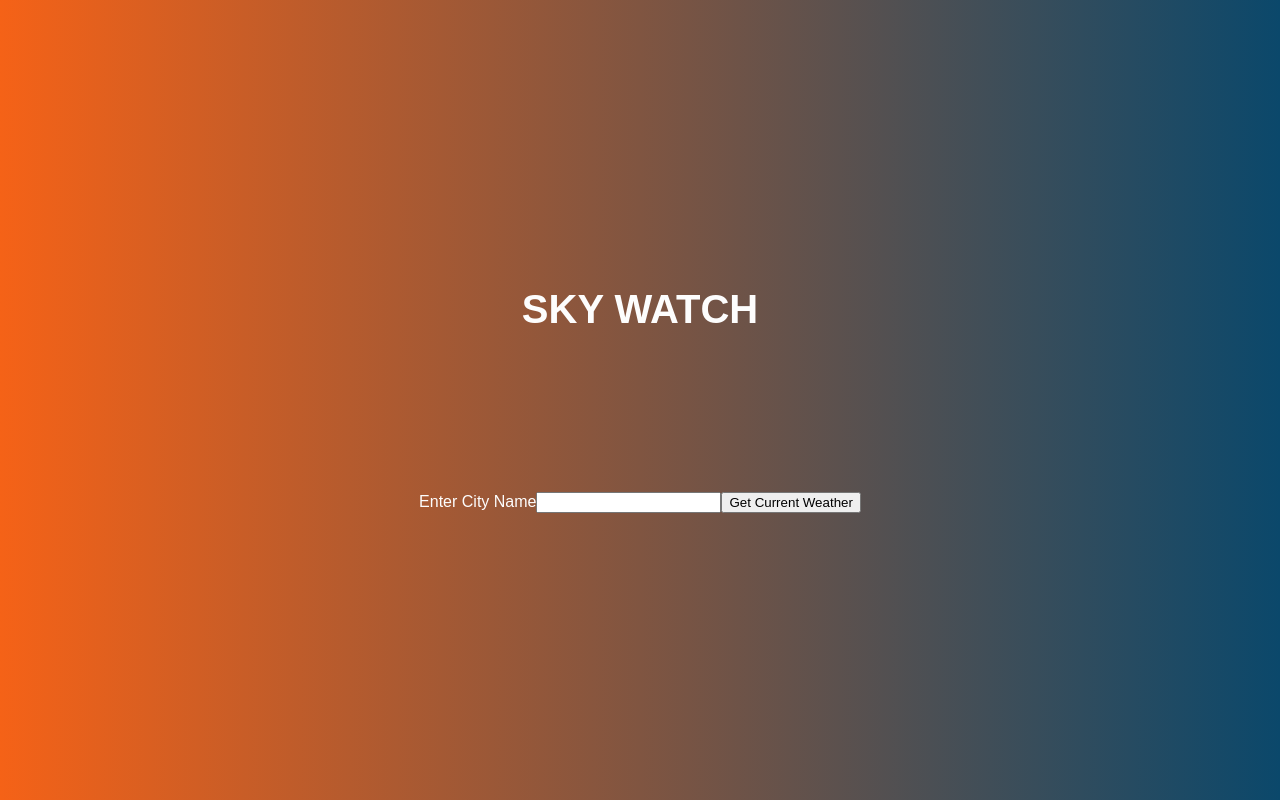
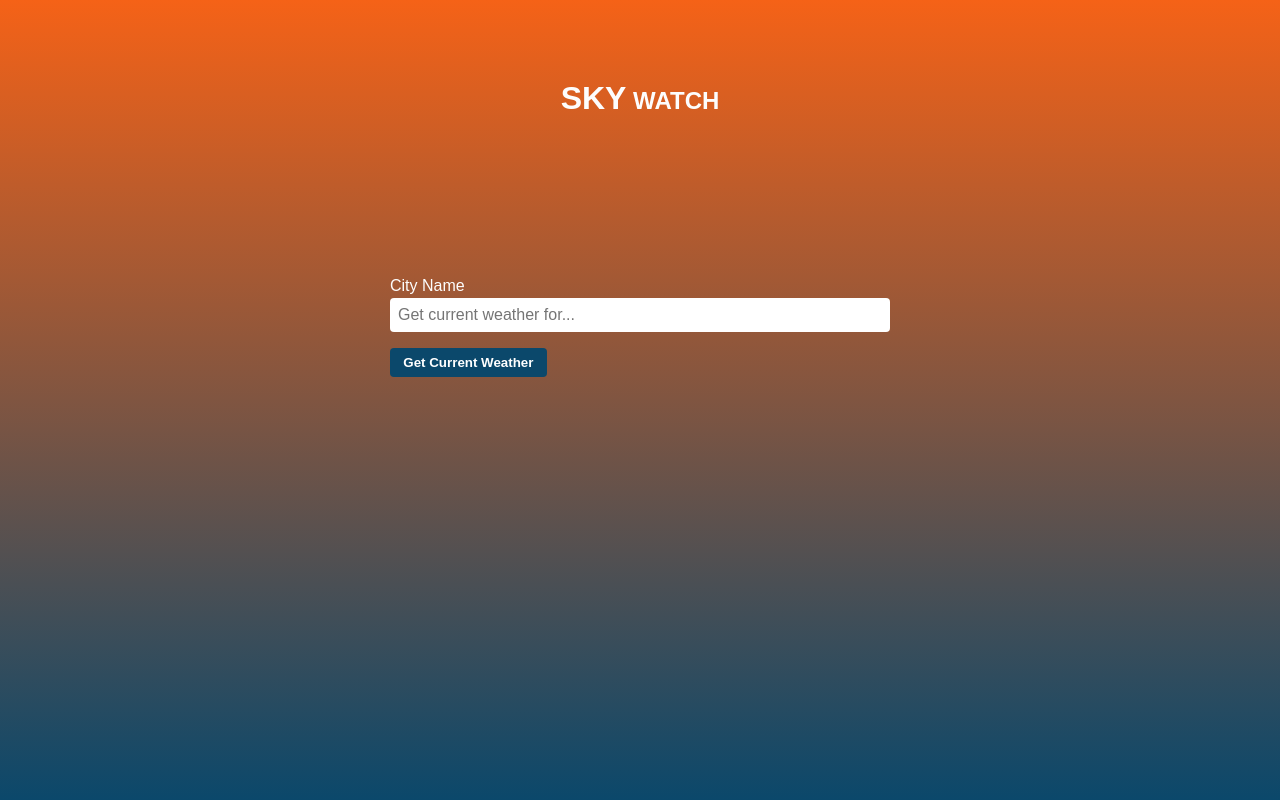
Before and after one commit to matt-colen/sky-watch, a React (Vite) app: page / in a window 1280 px wide. Built offline with nearby package versions, Linux system fonts and the light colour scheme; a web font is replaced by a local one.

Commit message:
Adds UI style updates

```diff
--- a/src/App.css
+++ b/src/App.css
@@ -1,9 +1,7 @@
 .container {
-  margin: 0 10%;
+  margin: 5em 10%;
   display: flex;
   flex-flow: column;
   align-items: center;
-  justify-content: center;
   gap: 10em;
-  min-height: 100vh;
 }
--- a/src/App.jsx
+++ b/src/App.jsx
@@ -6,7 +6,7 @@ import WeatherSearch from "./components/Weather/WeatherSearch";
 function App() {
   return (
     <div className="container">
-      <Header>Sky Watch</Header>
+      <Header />
       <Weather>
         <WeatherSearch />
       </Weather>
--- a/src/components/Header/Header.css
+++ b/src/components/Header/Header.css
@@ -1,5 +1,9 @@
 .title {
-  font-size: 2.5rem;
+  font-size: 2rem;
   text-transform: uppercase;
   text-align: center;
 }
+
+.title--sm {
+  font-size: 1.5rem;
+}
--- a/src/components/Header/Header.jsx
+++ b/src/components/Header/Header.jsx
@@ -1,9 +1,12 @@
 import "./Header.css";
 
-export default function Header({ children }) {
+export default function Header() {
   return (
     <header className="header">
-      <h1 className="title">{children}</h1>
+      <h1 className="title">
+        Sky
+        <span className="title--sm"> Watch</span>
+      </h1>
     </header>
   );
 }
--- /dev/null
+++ b/src/components/Weather/WeatherSearch.css
@@ -0,0 +1,24 @@
+.search-form {
+  display: grid;
+  width: 100%;
+  max-width: 500px;
+}
+
+.city-search {
+  margin: 0.2em 0 1em 0;
+  font-size: 1rem;
+  padding: 0.5em;
+  border-radius: var(--radius-normal);
+  border: none;
+}
+
+.btn--primary {
+  background: var(--color-primary);
+  color: #fff;
+}
+
+@media (min-width: 700px) {
+  .btn--primary {
+    justify-self: flex-start;
+  }
+}
--- a/src/components/Weather/WeatherSearch.jsx
+++ b/src/components/Weather/WeatherSearch.jsx
@@ -1,5 +1,6 @@
 import { useContext } from "react";
 import { WeatherContext } from "./Weather";
+import "./WeatherSearch.css";
 
 export default function WeatherSearch() {
   const { destination, handleChange } = useContext(WeatherContext);
@@ -9,16 +10,18 @@ export default function WeatherSearch() {
   };
 
   return (
-    <form onSubmit={handleFormSubmit}>
-      <label htmlFor="city-search">Enter City Name</label>
+    <form className="search-form" onSubmit={handleFormSubmit}>
+      <label htmlFor="city-search">City Name</label>
       <input
+        className="city-search"
         id="city-search"
         type="search"
         name="city-search"
         value={destination}
         onChange={handleChange}
+        placeholder="Get current weather for..."
       />
-      <button>Get Current Weather</button>
+      <button className="btn btn--primary">Get Current Weather</button>
     </form>
   );
 }
--- a/src/index.css
+++ b/src/index.css
@@ -1,14 +1,21 @@
 :root {
   --font-primary: "Inria Sans", sans-serif;
   --txt-color-primary: #fdfdfd;
+  --radius-normal: 4px;
+  --color-primary: #0b486b;
 }
 
 * {
   margin: 0;
 }
 
-p {
-  line-height: 1.4;
+html, body {
+  min-height: 100%;
+}
+
+body {
+  color: var(--txt-color-primary);
+  background: linear-gradient(to bottom, #f56217, var(--color-primary));
 }
 
 body,
@@ -18,7 +25,22 @@ textarea {
   font-family: var(--font-primary);
 }
 
-body {
-  color: var(--txt-color-primary);
-  background: linear-gradient(to right, #f56217, #0b486b);
+button {
+  cursor: pointer;
+  border: none;
 }
+
+p {
+  line-height: 1.4;
+}
+
+.btn {
+  padding: 0.5em 1em;
+  border-radius: var(--radius-normal);
+  transition: 0.3s all;
+  font-weight: bold;
+}
+
+.btn:hover {
+  opacity: 0.9;
+}
```
